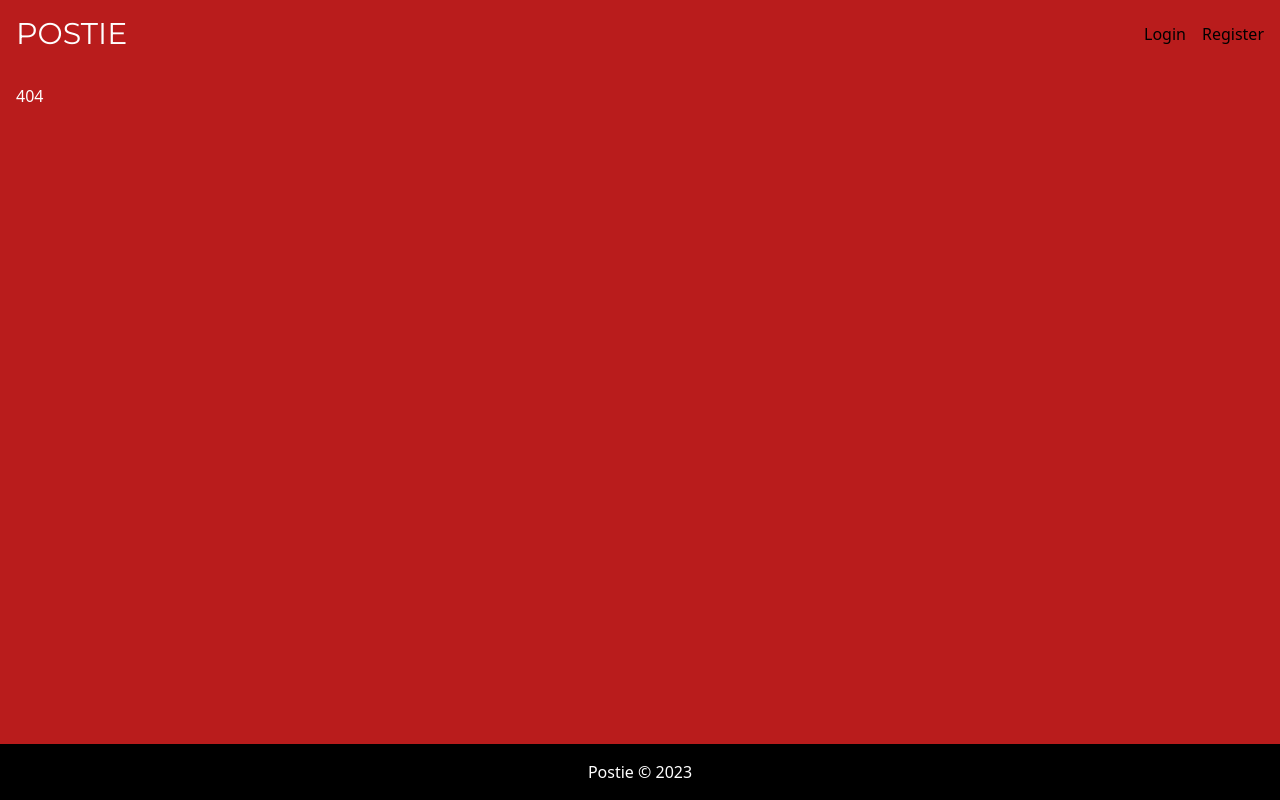
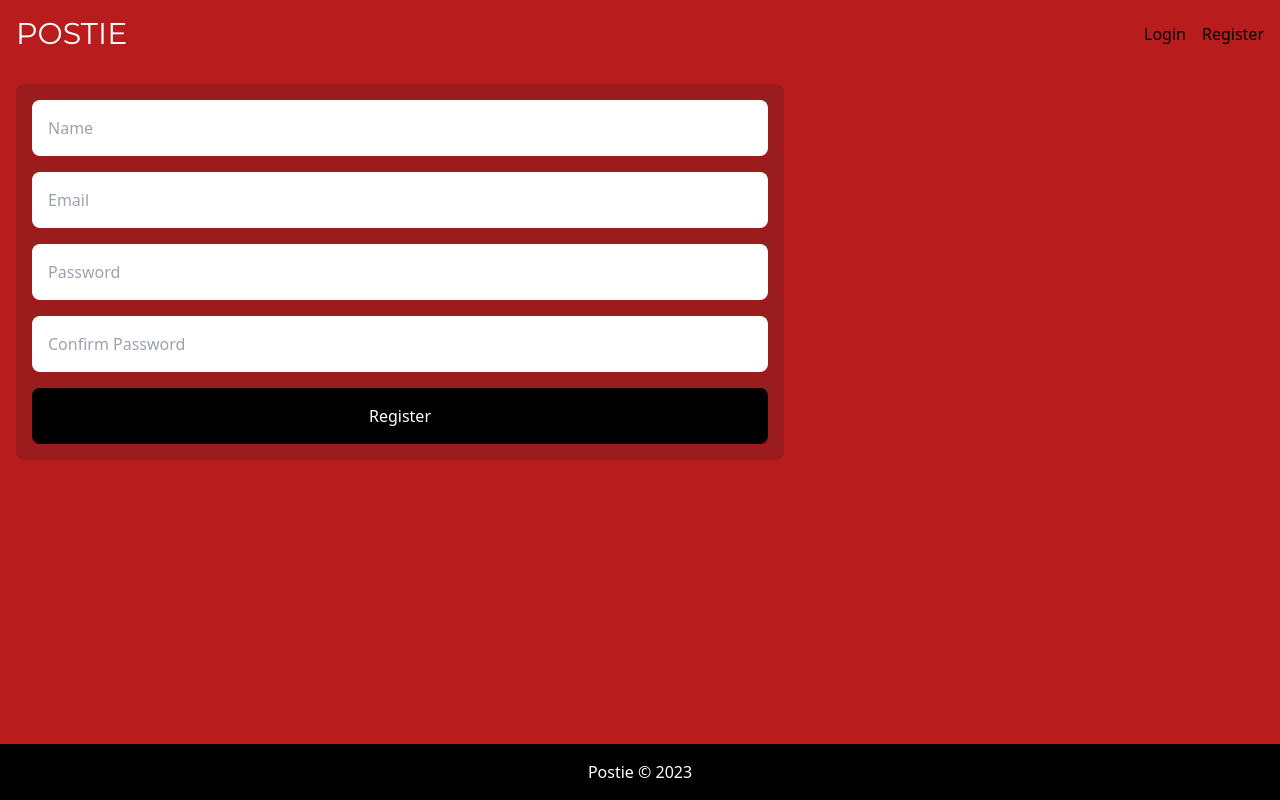
Before and after one commit to blair3003/postie, a React (Vite) app: page /register in a window 1280 px wide. Before the commit this address led to /404. Built offline with nearby package versions, Linux system fonts and the light colour scheme.

Commit message:
Register form

```diff
--- a/src/App.jsx
+++ b/src/App.jsx
@@ -6,6 +6,7 @@ import Feed from './features/Feed'
 import Post from './features/posts/Post'
 import PostCreate from './features/posts/PostCreate'
 import PostEdit from './features/posts/PostEdit'
+import Register from './features/auth/Register'
 
 function App() {
     return (
@@ -24,6 +25,8 @@ function App() {
                         </Route>
                     </Route>
 
+                    <Route path="register" element={<Register />} />
+
                     <Route path="404" element={<Missing />} />
                     <Route path="*" element={<Navigate replace to="/404" />} />
 
--- a/src/app/store.jsx
+++ b/src/app/store.jsx
@@ -114,6 +114,28 @@ export const ApplicationContextProvider = ({ children }) => {
         }
     }
 
+    const registerUser = async (user) => {
+        try {
+            setError(false)
+            setLoading(true)
+            const response = await fetch('http://localhost:3500/auth/register', {
+                method: 'POST',
+                headers: {
+                    'Content-Type': 'application/json'
+                },
+                body: JSON.stringify(user)
+            })
+            if(!response.ok) throw new Error(`FetchError: ${response.status}`)
+            const data = await response.json()
+            return data.user
+        } catch (err) {
+            console.error(err)
+            setError(true)
+        } finally {
+            setLoading(false)
+        }
+    }
+
     return (
         <ApplicationContext.Provider value={{
             getPost,
@@ -121,6 +143,7 @@ export const ApplicationContextProvider = ({ children }) => {
             createPost,
             updatePost,
             deletePost,
+            registerUser,
             loading,
             error,
             setError
--- /dev/null
+++ b/src/features/auth/Register.jsx
@@ -0,0 +1,87 @@
+import { useState } from 'react'
+import { useApplicationContext } from '../../app/store'
+
+const Register = () => {
+
+    const { registerUser, loading, error } = useApplicationContext()
+
+    const [name, setName] = useState('')
+    const [email, setEmail] = useState('')
+    const [password, setPassword] = useState('')
+    const [confirm, setConfirm] = useState('')
+
+    const valid = [name, email, password].every(Boolean)
+
+    const handleNameChange = e => setName(e.target.value)
+    const handleEmailChange = e => setEmail(e.target.value)
+    const handlePasswordChange = e => setPassword(e.target.value)
+    const handleConfirmChange = e => setConfirm(e.target.value)
+
+    const handleRegister = async e => {
+        e.preventDefault()
+        if (!valid) return
+        const user = await registerUser({
+            name,
+            email,
+            password
+        })
+        if (user && !error) {
+            // navigate(`/users/${user._id}`)
+            console.log(`Registered user! - ${user.name}`)
+        }
+    }
+
+    return (
+        <form onSubmit={handleRegister} className="flex flex-col gap-4 max-w-3xl bg-red-900/50 p-4 rounded-lg text-black">
+
+            <label htmlFor="name" className="offscreen">Name:</label>
+            <input
+                type="text"
+                id="name"
+                placeholder="Name"
+                className="rounded-lg p-4"
+                required
+                value={name}
+                onChange={handleNameChange}
+            />
+
+            <label htmlFor="email" className="offscreen">Email:</label>
+            <input
+                type="email"
+                id="email"
+                placeholder="Email"
+                className="rounded-lg p-4"
+                required
+                value={email}
+                onChange={handleEmailChange}
+            />
+
+            <label htmlFor="password" className="offscreen">Password:</label>
+            <input
+                type="password"
+                id="password"
+                placeholder="Password"
+                className="rounded-lg p-4"
+                required
+                value={password}
+                onChange={handlePasswordChange}
+            />
+
+            <label htmlFor="confirm" className="offscreen">Confirm Password:</label>
+            <input
+                type="password"
+                id="confirm"
+                placeholder="Confirm Password"
+                className="rounded-lg p-4"
+                required
+                value={confirm}
+                onChange={handleConfirmChange}
+            />
+
+            <button type="submit" className="p-4 bg-black hover:bg-yellow-500 text-white hover:text-black rounded-lg">Register</button>
+
+        </form>
+    )
+}
+
+export default Register
```
